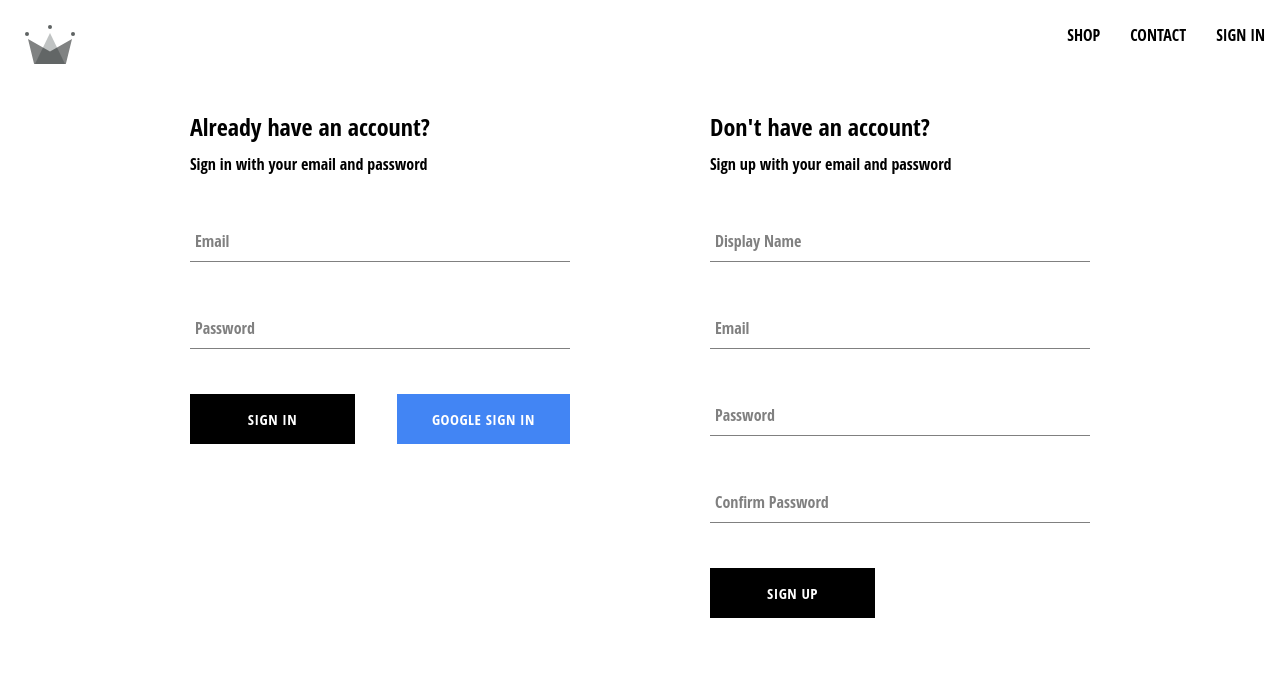
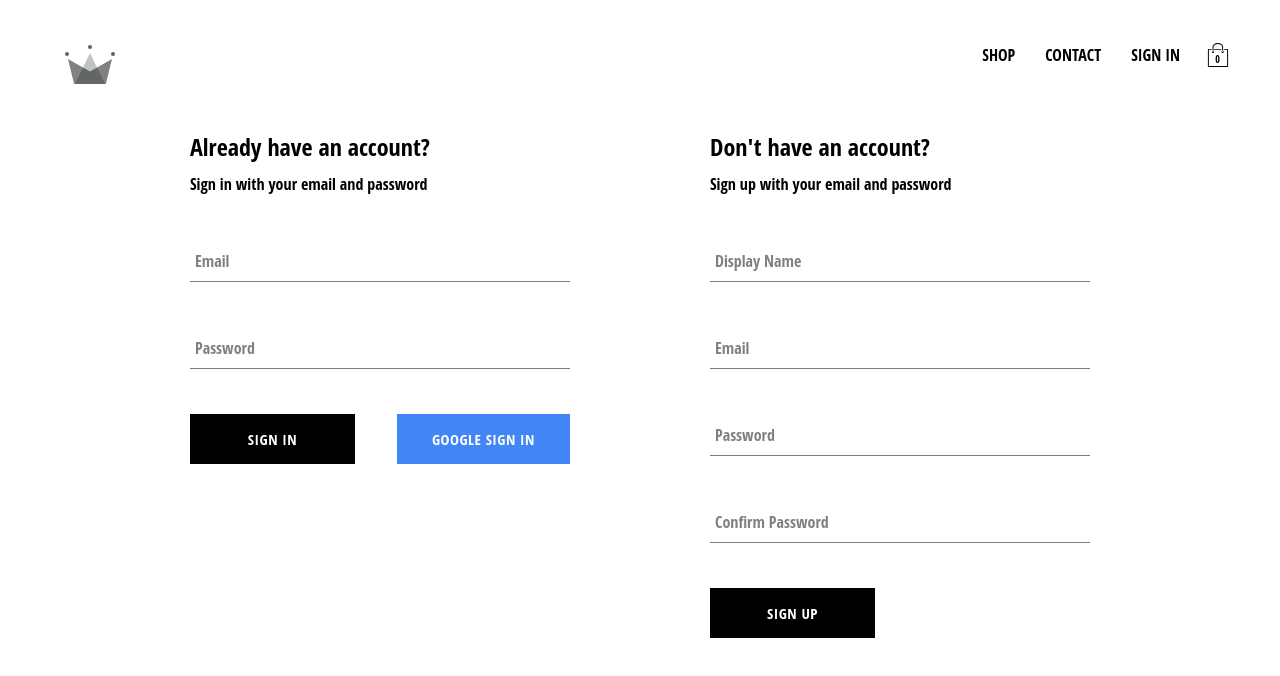
Before and after one commit to zizu1681/ecommerc, a React (Create React App) app: page /auth in a window 1280 px wide. Shown: the top 676 px of the page. Built offline with nearby package versions, Linux system fonts and the light colour scheme; no server answers.

Commit message:
adding cart-item and droping down functionality

```diff
--- /dev/null
+++ b/src/components/cart-dropdown/cart-dropdown.component.jsx
@@ -0,0 +1,15 @@
+import Button from '../button/button.component';
+import './cart-dropdown.styles.scss';
+
+
+const CartDropdown = () => {
+
+    return(
+      <div className='cart-dropdown-container'>
+        <div className='cart-items'/>
+        <Button>GO TO CHECKOUT</Button>
+      </div>
+    );
+};
+
+export default CartDropdown;
--- /dev/null
+++ b/src/components/cart-dropdown/cart-dropdown.styles.scss
@@ -0,0 +1,29 @@
+.cart-dropdown-container {
+    position: absolute;
+    width: 240px;
+    height: 340px;
+    display: flex;
+    flex-direction: column;
+    padding: 20px;
+    border: 1px solid black;
+    background-color: white;
+    top: 90px;
+    right: 40px;
+    z-index: 5;
+
+    .empty-message {
+      font-size: 18px;
+      margin: 50px auto;
+    }
+
+    .cart-items {
+      height: 240px;
+      display: flex;
+      flex-direction: column;
+      overflow: scroll;
+    }
+
+    button {
+      margin-top: auto;
+    }
+  }
--- /dev/null
+++ b/src/components/cart-icon/cart-icon.component.jsx
@@ -0,0 +1,19 @@
+import { useContext } from 'react';
+import {ReactComponent as ShoppingIcon} from '../../assets/shopping-bag.svg';
+import { CartContext } from '../../contexts/cart.context';
+import './cart-icon.styles.scss';
+
+const CartIcon = () => {
+ const { isCartOpen,setIsCartOpen } = useContext(CartContext);
+ const toggleIsCartOpen = () => setIsCartOpen(!isCartOpen);
+
+
+ return (
+   <div className='cart-icon-container'onClick={toggleIsCartOpen}>
+    <ShoppingIcon className='shopping-icon' />
+    <span className='item-count'>0</span>
+   </div>
+ );
+};
+
+export default CartIcon;
--- /dev/null
+++ b/src/components/cart-icon/cart-icon.styles.scss
@@ -0,0 +1,21 @@
+.cart-icon-container {
+    width: 45px;
+    height: 45px;
+    position: relative;
+    display: flex;
+    align-items: center;
+    justify-content: center;
+    cursor: pointer;
+
+    .shopping-icon {
+      width: 24px;
+      height: 24px;
+    }
+
+    .item-count {
+      position: absolute;
+      font-size: 10px;
+      font-weight: bold;
+      bottom: 12px;
+    }
+  }
--- /dev/null
+++ b/src/contexts/cart.context.jsx
@@ -0,0 +1,12 @@
+import { createContext,useState } from "react";
+
+export const CartContext = createContext({
+    isCartOpen:false,
+    setIsCartOpen: ()=>{},
+});
+
+export const CartProvider = ({children}) => {
+    const[isCartOpen,setIsCartOpen] = useState(false);
+    const value ={isCartOpen,setIsCartOpen};
+    return <CartContext.Provider value={value}>{children}</CartContext.Provider>;
+};
--- a/src/index.js
+++ b/src/index.js
@@ -5,6 +5,7 @@
 import App from './App';
 import { UserProvider } from './contexts/user.context';
 import { ProductsProvider } from './contexts/products.context';
+import { CartProvider } from './contexts/cart.context';
 import reportWebVitals from './reportWebVitals';
 
 import './index.scss';
@@ -16,7 +17,9 @@
     <BrowserRouter>
       <UserProvider>
         <ProductsProvider>
+          <CartProvider>
            <App />
+          </CartProvider>
         </ProductsProvider>
       </UserProvider>
     </BrowserRouter>
--- a/src/index.scss
+++ b/src/index.scss
@@ -1,5 +1,6 @@
 body {
   margin: 0;
+  padding: 20px 40px;
   font-family:'Open Sans Condensed' ,sans-serif;
   -webkit-font-smoothing: antialiased;
   -moz-osx-font-smoothing: grayscale;
--- a/src/routes/navigation/navigation.component.jsx
+++ b/src/routes/navigation/navigation.component.jsx
@@ -1,13 +1,17 @@
 import { Fragment,useContext } from 'react';
 import { Outlet ,Link } from "react-router-dom";
 import { ReactComponent as CrwnLogo} from '../../assets/crown.svg';
+import CartIcon from '../../components/cart-icon/cart-icon.component';
+import CartDropdown from '../../components/cart-dropdown/cart-dropdown.component';
 import { UserContext } from '../../contexts/user.context';
+import { CartContext, CartProvider } from '../../contexts/cart.context';
+import {signOutUser} from '../../utils/firebase/firebase.utils';
 
-import {signOutUser} from '../../utils/firebase/firebase.utils';
 import './navigation.styles.scss';
 
 const Navigation = () => {
-    const { currentUser } =useContext(UserContext);
+    const { currentUser } = useContext(UserContext);
+    const { isCartOpen } = useContext(CartContext);
 
     return (
         <Fragment>
@@ -30,8 +34,9 @@
                             SIGN IN
                            </Link>
                         )}
-
+                        <CartIcon/>
                 </div>
+                {isCartOpen && <CartDropdown/>}
             </div>
             <Outlet />
         </Fragment>
```
Also changed, not shown: src/assets/shopping-bag.svg (added).
